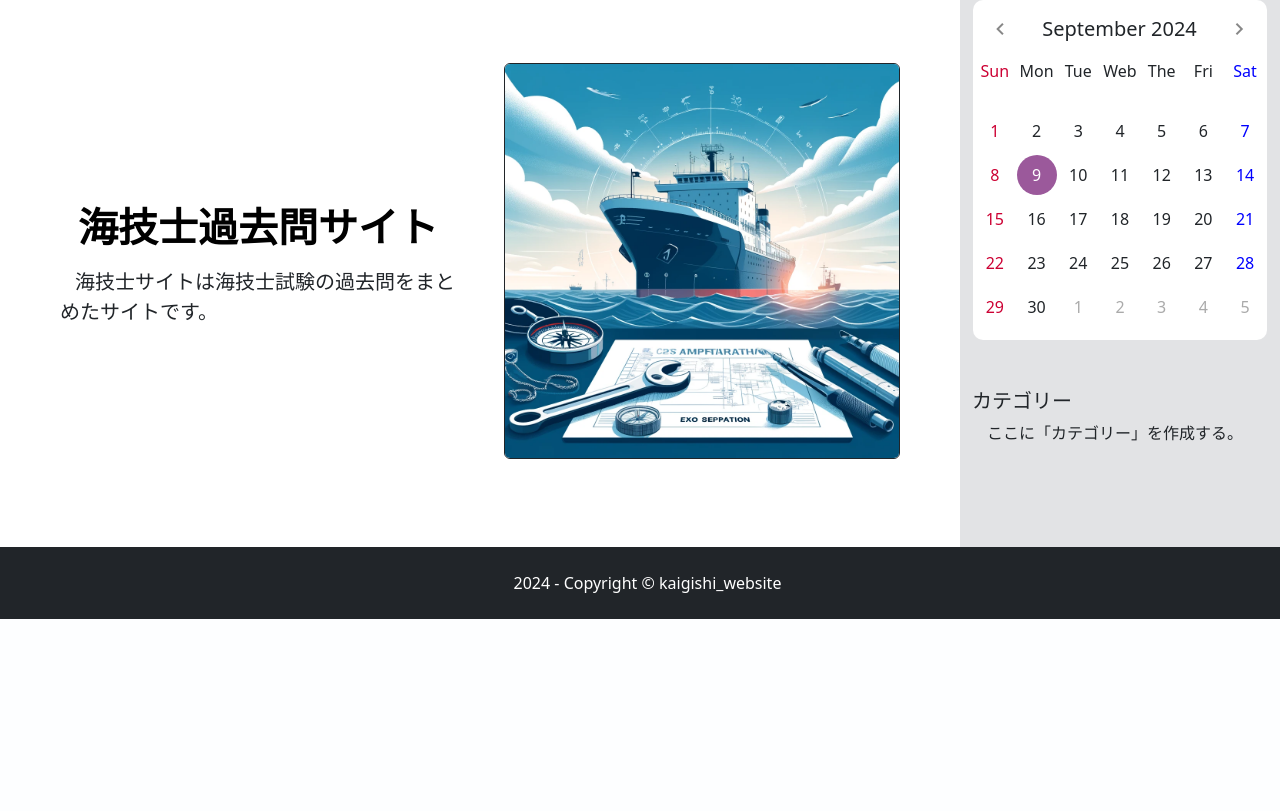
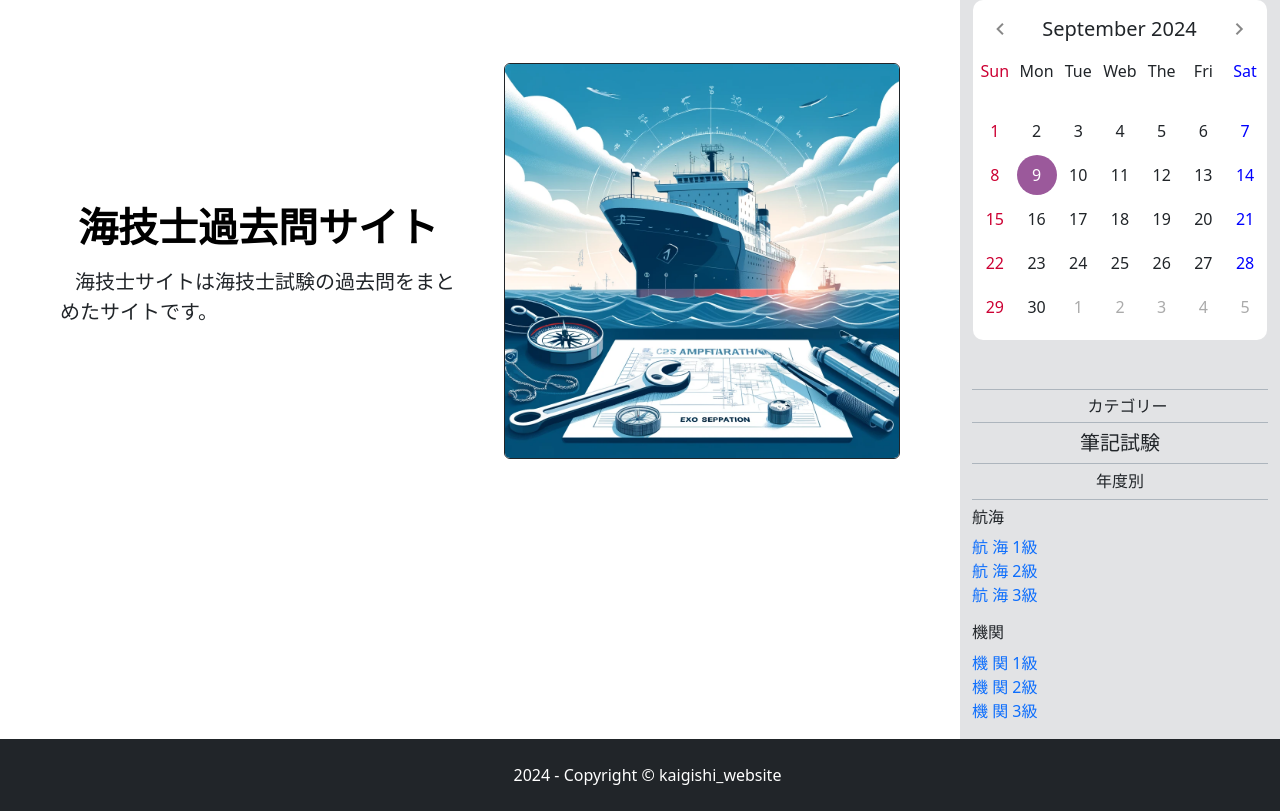
Before and after one commit to hashi5akihiro5/kaigishiwebsite_dev, a Django app: page / in a window 1280 px wide. Shown: the part 185-996 px from the top of the page. Before the commit the page ends 804 px from the top, so only its background shows below. Run offline with Django 4.2, Linux system fonts and the light colour scheme; some libraries are stand-ins or nearby versions.

Commit message:
[add] examsubject追加 試験日・科目一覧を同時に表示

```diff
--- a/kakomon/static/css/style.css
+++ b/kakomon/static/css/style.css
@@ -60,6 +60,16 @@ p.no-indent {
   color: var(--bs-primary);
   font-weight: bold;
   background-color: var(--bs-primary-bg-subtle);
+}
+
+.category-item {
+  text-decoration: none;
+}
+
+.category-item:hover {
+  color: var(--bs-primary);
+  font-weight: bold;
+  text-decoration: underline;
 }
 
 /* 問題設定 */
--- a/kakomon/templates/kakomon/base_category.html
+++ b/kakomon/templates/kakomon/base_category.html
@@ -1,4 +1,19 @@
 {% block calendar %}
-    <h5>カテゴリー</h5>
-    <p>ここに「カテゴリー」を作成する。</p>
+    <p class="text-center border-top border-dark-subtle py-1 mb-0">カテゴリー</p>
+    <div class="text-center align-items-center border-top border-dark-subtle">
+        <h5 class="border-bottom border-dark-subtle py-2 mb-0">筆記試験</h5>
+        <h6 class="border-bottom border-dark-subtle py-2">年度別</h6>
+    </div>
+    <h6>航海</h6>
+    <ul class="list-unstyled">
+        <li><a class="category-item" href={% url 'kakomon:list_exam' "筆記" "航海" "1級" %}>航 海  1級</a></li>
+        <li><a class="category-item" href={% url 'kakomon:list_exam' "筆記" "航海" "2級" %}>航 海  2級</a></li>
+        <li><a class="category-item" href={% url 'kakomon:list_exam' "筆記" "航海" "3級" %}>航 海  3級</a></li>
+    </ul>
+    <h6>機関</h6>
+    <ul class="list-unstyled">
+        <li><a class="category-item" href={% url 'kakomon:list_exam' "筆記" "機関" "1級" %}>機 関  1級</a></li>
+        <li><a class="category-item" href={% url 'kakomon:list_exam' "筆記" "機関" "2級" %}>機 関  2級</a></li>
+        <li><a class="category-item" href={% url 'kakomon:list_exam' "筆記" "機関" "3級" %}>機 関  3級</a></li>
+    </ul>
 {% endblock %}
--- a/kakomon/templates/kakomon/index.html
+++ b/kakomon/templates/kakomon/index.html
@@ -11,9 +11,9 @@
                 筆記試験  航 海
             </a>
             <ul class="dropdown-menu">
-                <li><a class="dropdown-item" href={% url 'kakomon:list_exam' "筆記" "航海" "1級" %}>航 海  1級</a></li>
-                <li><a class="dropdown-item" href={% url 'kakomon:list_exam' "筆記" "航海" "2級" %}>航 海  2級</a></li>
-                <li><a class="dropdown-item" href={% url 'kakomon:list_exam' "筆記" "航海" "3級" %}>航 海  3級</a></li>
+                <li><a class="dropdown-item" href={% url 'kakomon:list_examsubject' "筆記" "航海" "1級" %}>航 海  1級</a></li>
+                <li><a class="dropdown-item" href={% url 'kakomon:list_examsubject' "筆記" "航海" "2級" %}>航 海  2級</a></li>
+                <li><a class="dropdown-item" href={% url 'kakomon:list_examsubject' "筆記" "航海" "3級" %}>航 海  3級</a></li>
             </ul>
         </li>
         <li class="col-lg-2 col-3 nav-item dropdown border-end bg-light py-3">
@@ -21,9 +21,9 @@
                 筆記試験  機 関
             </a>
             <ul class="dropdown-menu">
-                <li><a class="dropdown-item" href={% url 'kakomon:list_exam' "筆記" "機関" "1級" %}>機 関  1級</a></li>
-                <li><a class="dropdown-item" href={% url 'kakomon:list_exam' "筆記" "機関" "2級" %}>機 関  2級</a></li>
-                <li><a class="dropdown-item" href={% url 'kakomon:list_exam' "筆記" "機関" "3級" %}>機 関  3級</a></li>
+                <li><a class="dropdown-item" href={% url 'kakomon:list_examsubject' "筆記" "機関" "1級" %}>機 関  1級</a></li>
+                <li><a class="dropdown-item" href={% url 'kakomon:list_examsubject' "筆記" "機関" "2級" %}>機 関  2級</a></li>
+                <li><a class="dropdown-item" href={% url 'kakomon:list_examsubject' "筆記" "機関" "3級" %}>機 関  3級</a></li>
             </ul>
         </li>
         <li class="col-lg-2 col-3 nav-item dropdown border-end bg-light py-3">
@@ -33,7 +33,7 @@
             <ul class="dropdown-menu">
                 <li><a class="dropdown-item" href={% url 'kakomon:list_subject' "口述" "航海" "1級" "0001" "01" %}>航 海  1級</a></li>
                 <li><a class="dropdown-item" href={% url 'kakomon:list_subject' "口述" "航海" "2級" "0002" "02" %}>航 海  2級</a></li>
-                <li><a class="dropdown-item" href={% url 'kakomon:list_exam' "口述" "航海" "3級" %}>航 海  3級</a></li>
+                <li><a class="dropdown-item" href={% url 'kakomon:list_subject' "口述" "航海" "3級" "0003" "03" %}>航 海  3級</a></li>
             </ul>
         </li>
         <li class="col-lg-2 col-3 nav-item dropdown border-end bg-light py-3">
@@ -41,9 +41,9 @@
                 口述試験  機 関
             </a>
             <ul class="dropdown-menu">
-                <li><a class="dropdown-item" href={% url 'kakomon:list_exam' "口述" "機関" "1級" %}>機 関  1級</a></li>
-                <li><a class="dropdown-item" href={% url 'kakomon:list_exam' "口述" "機関" "2級" %}>機 関  2級</a></li>
-                <li><a class="dropdown-item" href={% url 'kakomon:list_exam' "口述" "機関" "3級" %}>機 関  3級</a></li>
+                <li><a class="dropdown-item" href={% url 'kakomon:list_subject' "口述" "機関" "1級" "0001" "01"  %}>機 関  1級</a></li>
+                <li><a class="dropdown-item" href={% url 'kakomon:list_subject' "口述" "機関" "2級" "0002" "02" %}>機 関  2級</a></li>
+                <li><a class="dropdown-item" href={% url 'kakomon:list_subject' "口述" "機関" "3級" "0001" "03" %}>機 関  3級</a></li>
             </ul>
         </li>
     </ul>
--- a/kakomon/templates/kakomon/list_question.html
+++ b/kakomon/templates/kakomon/list_question.html
@@ -7,9 +7,9 @@
         <ol class="breadcrumb mb-4">
             <li class="breadcrumb-item"><a href={% url 'kakomon:index' %}>ホーム</a></li>
             {% if exam_type == "筆記" %}
-            <li class="breadcrumb-item"><a href={% url 'kakomon:list_exam' exam_type navigation_or_engineering grade %}>試験日</a></li>
+            <li class="breadcrumb-item"><a href={% url 'kakomon:list_examsubject' exam_type navigation_or_engineering grade %}>{{ exam_type }} {{ navigation_or_engineering }} {{ grade }}</a></li>
             {% endif %}
-            <li class="breadcrumb-item"><a href={% url 'kakomon:list_subject' exam_type navigation_or_engineering grade year month %}>科目</a></li>
+            <li class="breadcrumb-item"><a href={% url 'kakomon:list_subject' exam_type navigation_or_engineering grade year month %}>{{ year }}年 {{ month }}月 {{ subject }}</a></li>
             <li class="breadcrumb-item active" aria-current="page">問題</li>
         </ol>
     </nav>
--- a/kakomon/templates/kakomon/list_subject.html
+++ b/kakomon/templates/kakomon/list_subject.html
@@ -7,9 +7,9 @@
     <ol class="breadcrumb">
         <li class="breadcrumb-item"><a href={% url 'kakomon:index' %}>ホーム</a></li>
         {% if exam_type == "筆記" %}
-            <li class="breadcrumb-item"><a href={% url 'kakomon:list_exam' exam_type navigation_or_engineering grade %}>試験日</a></li>
+        <li class="breadcrumb-item"><a href={% url 'kakomon:list_examsubject' exam_type navigation_or_engineering grade %}>{{ exam_type }} {{ navigation_or_engineering }} {{ grade }}</a></li>
         {% endif %}
-        <li class="breadcrumb-item active" aria-current="page">科目</li>
+        <li class="breadcrumb-item active" aria-current="page">科目一覧</li>
     </ol>
 </nav>
     <div class="title mb-3">
--- a/kakomon/urls.py
+++ b/kakomon/urls.py
@@ -26,4 +26,9 @@ urlpatterns = [
         views.QuestionListView.as_view(),
         name="list_question_speanking",
     ),
+    path(
+        "<exam_type>/<navigation_or_engineering>/<grade>/test/",
+        views.ExamSubjectListView.as_view(),
+        name="list_examsubject",
+    ),
 ]
--- a/kakomon/views.py
+++ b/kakomon/views.py
@@ -85,8 +85,6 @@ class SubjectListView(ListView):
         queryset = super().get_queryset()
 
         self.get_form_kwargs()
-        print(self.exam_id)
-        print(self.year)
 
         # フィルタリング
         queryset = queryset.filter(exam__exam_id=self.exam_id)
@@ -103,6 +101,52 @@ class SubjectListView(ListView):
                 "grade": self.kwargs.get("grade"),
                 "year": self.kwargs.get("year"),
                 "month": self.kwargs.get("month"),
+            }
+        )
+        return context
+
+
+""" 試験日・科目画面"""
+
+
+class ExamSubjectListView(ListView):
+    template_name = "kakomon/list_examsubject.html"
+    model = Subject
+    context_object_name = "examsubjects"
+
+    def get_form_kwargs(self):
+        self.exam_type = find_key_for_value(self.kwargs.get("exam_type"), EXAMTYPE)
+        self.navigation_or_engineering = find_key_for_value(
+            self.kwargs.get("navigation_or_engineering"), NAVIGATION_OR_ENGINEERING
+        )
+        self.grade = find_key_for_value(self.kwargs.get("grade"), GRADE)
+
+    def get_queryset(self):
+        queryset = super().get_queryset()
+
+        self.get_form_kwargs()
+
+        # フィルタリング
+        queryset = queryset.filter(
+            exam__exam_type=self.exam_type,
+            exam__navigation_or_engineering=self.navigation_or_engineering,
+            exam__grade=self.grade,
+        )
+
+        # 日付が新しい順で表示
+        queryset = queryset.order_by("-exam__date")
+
+        return queryset
+
+    def get_context_data(self):
+        context = super().get_context_data()
+        context.update(
+            {
+                "exam_type": self.kwargs.get("exam_type"),
+                "navigation_or_engineering": self.kwargs.get(
+                    "navigation_or_engineering"
+                ),
+                "grade": self.kwargs.get("grade"),
             }
         )
         return context
```
Also changed, not shown: kakomon/templates/kakomon/list_exam.html (+1 -1 lines), kakomon/templates/kakomon/list_examsubject.html (added, +42 -0 lines).
